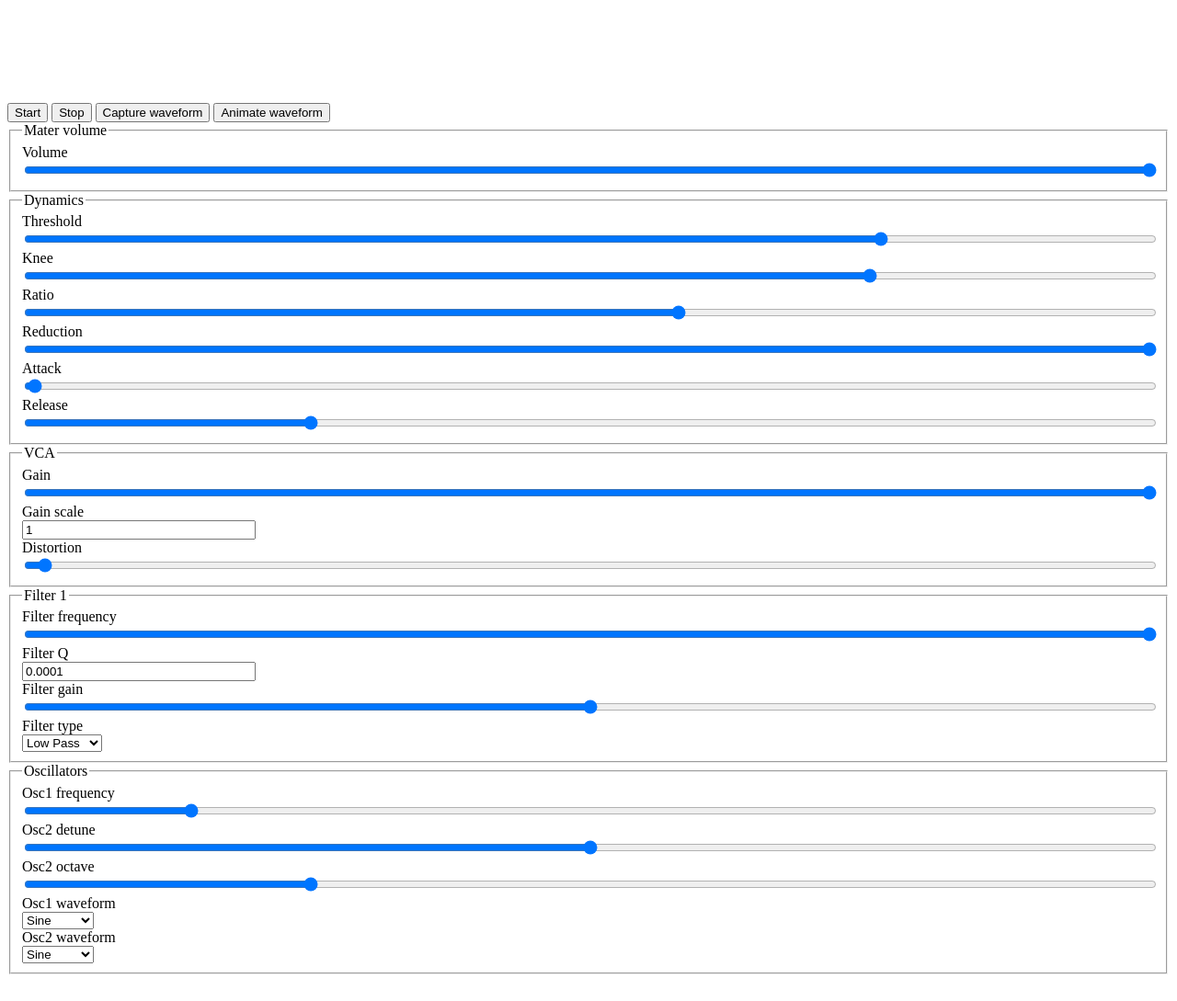
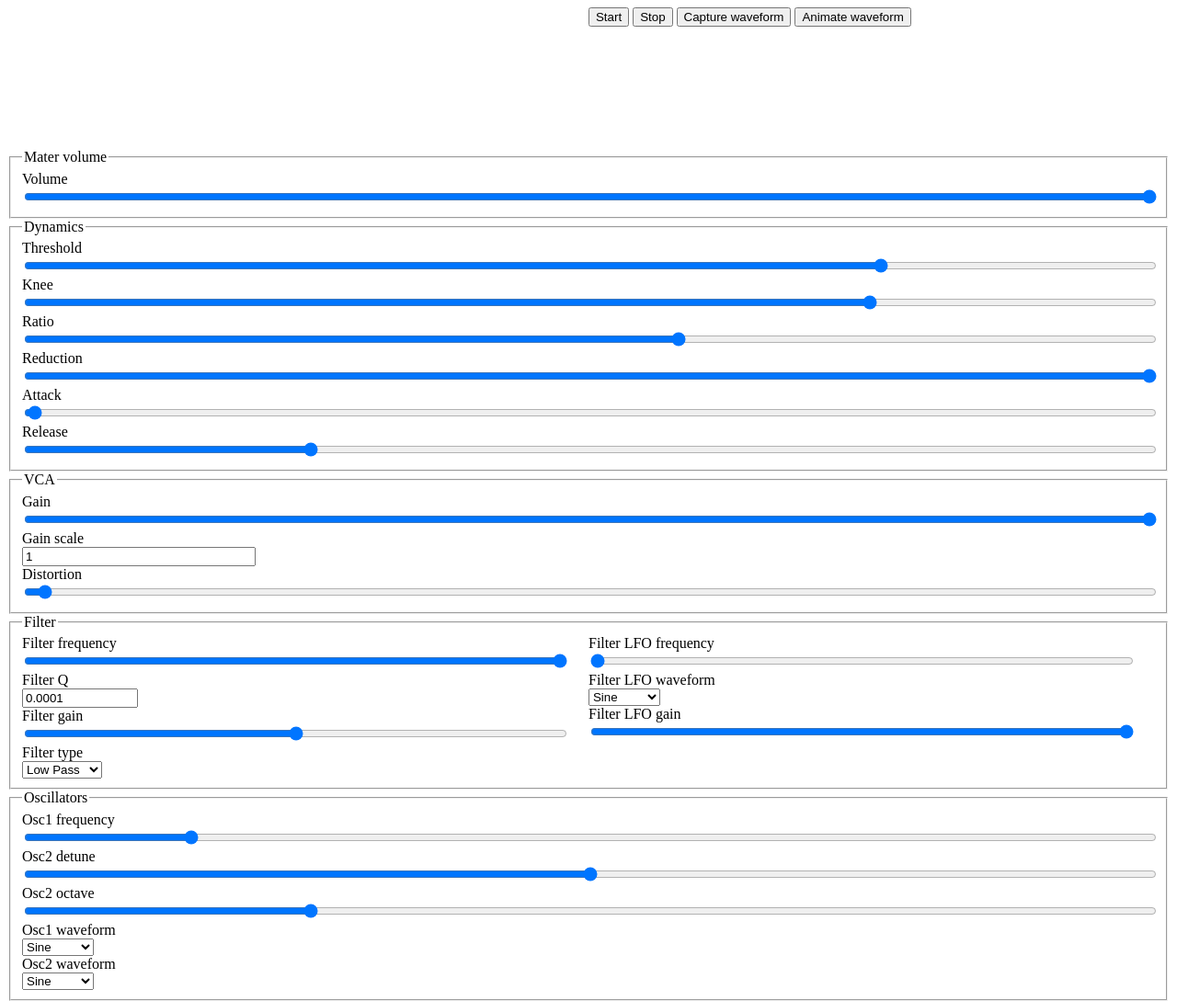
Before and after one commit to nigeljohnwade/AudioContext, a plain HTML site: page index.html in a window 1280 px wide. Shown: the whole page at 92% size. Before the commit the page ends 1068 px from the top, so only its background shows below. Drawn offline with Linux system fonts and the light colour scheme.

Commit message:
All sorts of UI changes and ability to control filter lfo

```diff
--- a/index.html
+++ b/index.html
@@ -13,23 +13,43 @@
         .control-group input[type=number]{
             width: 20%;
         }
-        canvas{
-            width: 500px;
-            height: 100px;
+        .fieldset-group{
+            clear: both;
+        }
+        [class*=span]{
+            float:left;
+            padding-right: 2%;
+        }
+        .span-12{
+            width: 100%;
+            padding-right: 0;
+        }
+        .span-9{
+            width: 73%;
+        }
+        .span-6{
+            width: 48%
+        }
+        .span-3{
+            width: 23%;
         }
     </style>
 </head>
 
 <body>
 <form>
-    <div id='oscilliscope'>
+    <div class='fieldset-group'>
+        <div id='oscilliscope' class='span-6'>
             <canvas id='oscilliscopeVisualiser'></canvas>
         </div>
+        <div class='span-6'>
             <button type='button' id='dualOscillatorsOn'>Start</button>
             <button type='button' id='dualOscillatorsOff'>Stop</button>
             <button type='button' id='captureWaveform'>Capture waveform</button>
             <button type='button' id='animateWaveform'>Animate waveform</button>
-    <fieldset id='masterVolume'>
+        </div>
+    </div>
+    <fieldset id='masterVolume' class='fieldset-group'>
         <legend>Mater volume</legend>
         <div class='control-group'>
             <label for='volume'>Volume</label>
@@ -79,7 +99,8 @@
         </div>
     </fieldset>
     <fieldset id='filter1'>
-        <legend>Filter 1</legend>
+        <legend>Filter</legend>
+        <div class='span-6'>
             <div class='control-group'>
                 <label for='filter1frequency'>Filter frequency</label>
                 <input type='range' min='1' max='8' step='0.001' value='8' id='filter1frequency'>
@@ -105,8 +126,28 @@
                     <option value='allpass'>All Pass</option>
                 </select>
             </div>
+        </div>
+        <div class='span-6'>
+            <div class='control-group'>
+                <label for='filter1LfoFrequency'>Filter LFO frequency</label>
+                <input type='range' min='0.01' max='8' step='0.01' value='0.01' id='filter1LfoFrequency'>
+            </div>
+            <div class='control-group'>
+                <label for='lfo1Type'>Filter LFO waveform</label>
+                <select id='lfo1Type'>
+                    <option value='sine'>Sine</option>
+                    <option value='square'>Square</option>
+                    <option value='sawtooth'>Sawtooth</option>
+                    <option value='triangle'>Triangle</option>
+                </select>
+            </div>
+            <div class='control-group'>
+                <label for='lfo1Gain'>Filter LFO gain</label>
+                <input type='range' min='0' max='100' step='0.1' value='100' id='filter1LfoGain'>
+            </div>
+        </div>
     </fieldset>
-    <fieldset id='oscillators'>
+    <fieldset id='oscillators' class='fieldset-group'>
         <legend>Oscillators</legend>
         <div class='control-group'>
             <label for='oscillator1Octave'>Osc1 frequency</label>
@@ -142,6 +183,7 @@
 </form>
 <script src='js/require.js' data-main='js/application'></script>
 <script type='text/javascript'>
+    document.querySelector('#oscilliscopeVisualiser').setAttribute('width', document.querySelector('#oscilliscope').clientWidth)
     document.querySelector('#volume').addEventListener('change', function(event){
         masterVolume.gain.value = event.target.value;
         setTimeout(drawWaveform, 500);
@@ -199,6 +241,18 @@
         filter1.type = event.target.value;
         setTimeout(drawWaveform, 500);
     });
+    document.querySelector('#filter1LfoFrequency').addEventListener('change', function(event){
+        lfo1.oscillator.frequency.value = event.target.value;
+        setTimeout(drawWaveform, 500);
+    });
+    document.querySelector('#filter1LfoGain').addEventListener('change', function(event){
+        lfo1.gain.gain.value = event.target.value;
+        setTimeout(drawWaveform, 500);
+    });
+    document.querySelector('#lfo1Type').addEventListener('change', function(event){
+        lfo1.oscillator.type = event.target.value;
+        setTimeout(drawWaveform, 500);
+    });
     document.querySelector('#oscillator1Octave').addEventListener('change', function(event){
         osc1.frequency.value = Math.pow(2, event.target.value) * 55;
         osc2.frequency.value = osc1.frequency.value * Math.pow(2, document.querySelector('#oscillator2Octave').value);
--- a/js/application.js
+++ b/js/application.js
@@ -14,10 +14,8 @@ requirejs(['audioContext'], function(audioContext){
         );
     window.gainStage = audioContext.createGainNode(1, context, compressor);
     window.distortion = audioContext.createWaveShaperNode(400, 'none', context, gainStage);
-    console.log(distortion.curve[100]);
     distortion.setCurve = function(amount){
         distortion.curve = audioContext.makeDistortionCurve(amount);
-        console.log(distortion.curve[100]);
     }
     window.filter1 = audioContext.createBiquadFilterNode(
         document.querySelector('#filter1Type').value,
```
Lines whose indentation alone changed are shown as unchanged.
